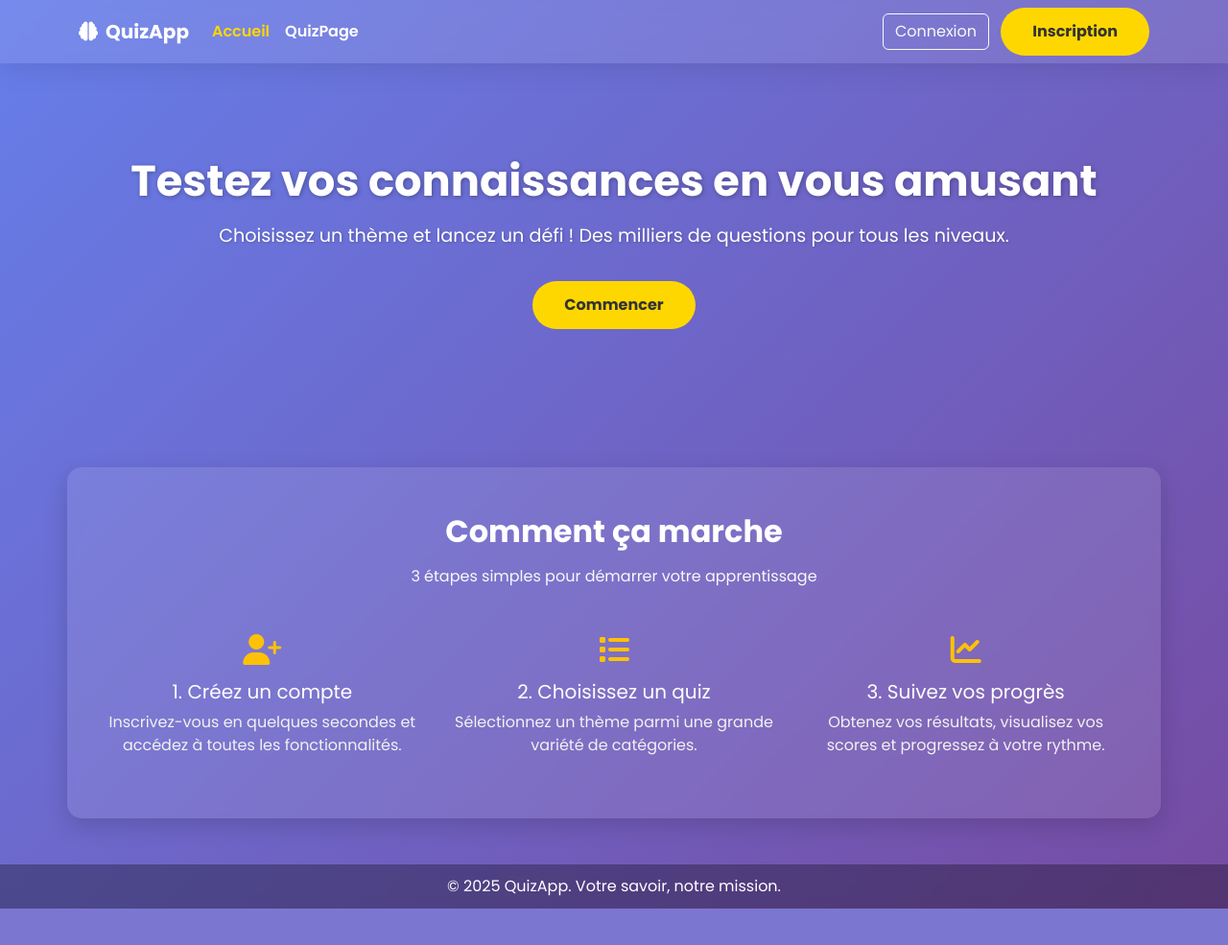
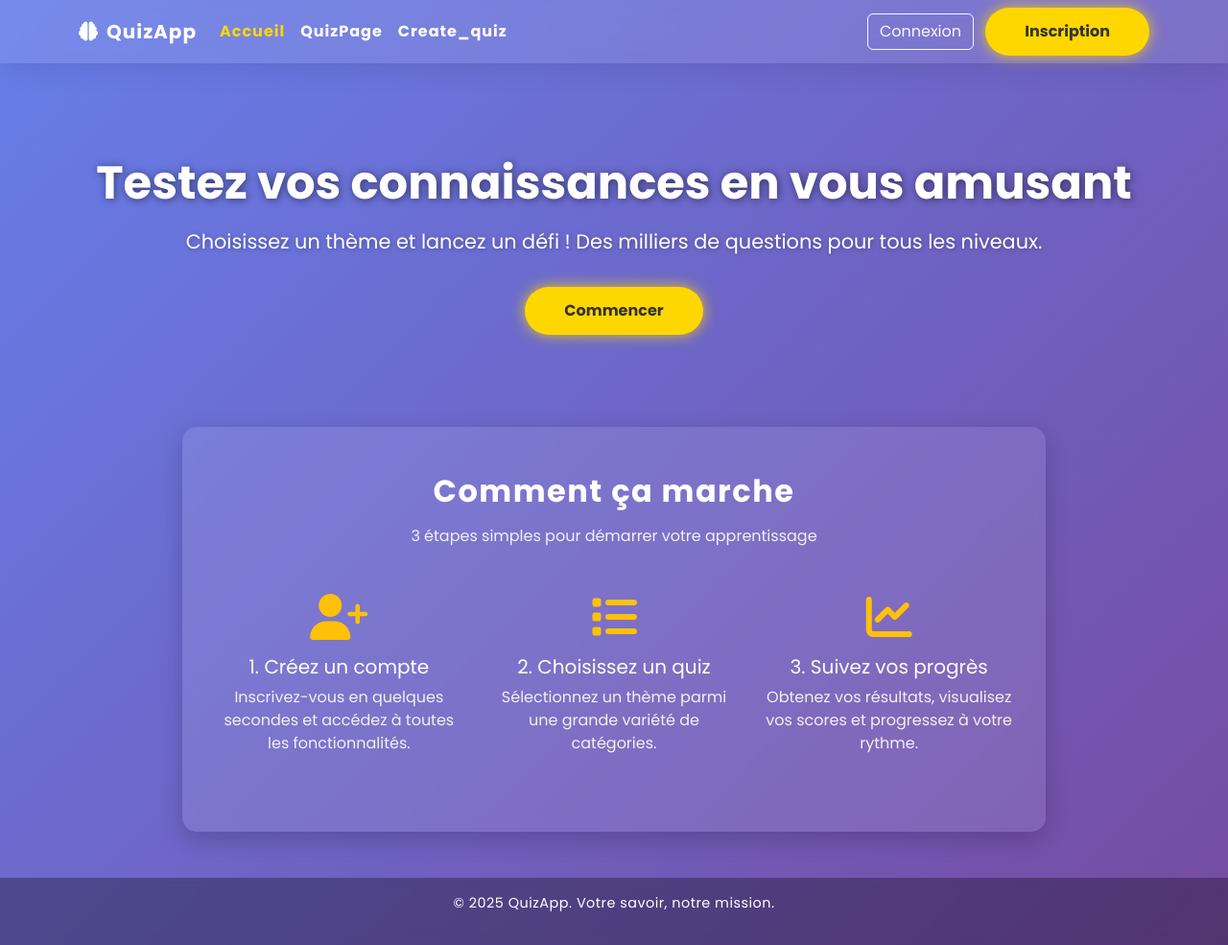
Before and after one commit to Hanae123458/djangoQuizProject, a Django app: page / in a window 1280 px wide. Shown: the whole page at 96% size. Before the commit the page ends 947 px from the top, so only its background shows below. Run offline with Django 5.2, Linux system fonts and the light colour scheme.

Commit message:
creer un quiz par l'user

```diff
--- a/quizApp/forms.py
+++ b/quizApp/forms.py
@@ -1,6 +1,7 @@
 from django import forms
 from .models import Categorie
 from .models import Participant
+from .models import Quiz
 from django.contrib.auth import get_user_model
 from django.contrib.auth.forms import UserCreationForm
 
@@ -22,3 +23,8 @@ class QuizCategoryForm(forms.Form):
         empty_label="Sélectionnez une catégorie",
         widget=forms.Select(attrs={'categorie': 'form-control'})
     )
+
+class QuizForm(forms.ModelForm):
+    class Meta:
+        model = Quiz
+        fields = ['title', 'description', 'type_quiz']
--- a/quizApp/templates/home.html
+++ b/quizApp/templates/home.html
@@ -3,7 +3,7 @@
 <html lang="fr">
 <head>
   <meta charset="UTF-8" />
-  <meta name="viewport" content="width=device-width, initial-scale=1.0" />
+  <meta name="viewport" content="width=device-width, initial-scale=1" />
   <title>QuizApp | Testez vos connaissances</title>
   <link href="https://cdn.jsdelivr.net/npm/bootstrap@5.3.5/dist/css/bootstrap.min.css" rel="stylesheet" />
   <link rel="stylesheet" href="https://cdnjs.cloudflare.com/ajax/libs/font-awesome/6.5.0/css/all.min.css" />
@@ -14,91 +14,174 @@
       font-family: 'Poppins', sans-serif;
       color: #fff;
       margin: 0;
+      min-height: 100vh;
+      display: flex;
+      flex-direction: column;
     }
-
     .navbar {
       background-color: rgba(255, 255, 255, 0.1) !important;
       backdrop-filter: blur(10px);
       box-shadow: 0 4px 30px rgba(0, 0, 0, 0.1);
     }
-
     .navbar-brand, .nav-link {
       color: #fff !important;
-      font-weight: 600;
+      font-weight: 700;
+      letter-spacing: 1px;
+      transition: color 0.3s ease;
     }
-
     .nav-link:hover, .nav-link.active {
       color: #ffd700 !important;
     }
-
     .hero {
-      padding: 6rem 0;
+      padding: 6rem 1rem 3rem;
       text-align: center;
+      position: relative;
+      z-index: 1;
     }
-
     .hero h1 {
-      font-size: 2.8rem;
+      font-size: 3rem;
       font-weight: 700;
       margin-bottom: 1rem;
+      text-shadow: 1px 1px 8px rgba(0,0,0,0.5);
+      animation: fadeInDown 1s ease forwards;
+    }
+    .hero p {
+      font-size: 1.3rem;
+      margin-bottom: 2rem;
       text-shadow: 1px 1px 5px rgba(0,0,0,0.3);
+      animation: fadeInUp 1s ease forwards;
     }
-
-    .hero p {
-      font-size: 1.2rem;
-      margin-bottom: 2rem;
-      text-shadow: 1px 1px 3px rgba(0,0,0,0.2);
-    }
-
     .btn-main {
       background: #ffd700;
       color: #333;
-      font-weight: bold;
+      font-weight: 700;
       border-radius: 30px;
-      padding: 0.75rem 2rem;
+      padding: 0.75rem 2.5rem;
       transition: all 0.3s ease;
+      box-shadow: 0 4px 15px rgba(255, 215, 0, 0.6);
+      animation: pulse 2.5s infinite;
     }
-
     .btn-main:hover {
       background: #fff;
       color: #764ba2;
-      transform: scale(1.05);
+      transform: scale(1.1);
+      box-shadow: 0 6px 20px rgba(255, 215, 0, 0.9);
     }
-
+    @keyframes pulse {
+      0%, 100% { box-shadow: 0 0 10px rgba(255, 215, 0, 0.6); }
+      50% { box-shadow: 0 0 20px rgba(255, 215, 0, 1); }
+    }
+    @keyframes fadeInDown {
+      from { opacity: 0; transform: translateY(-30px); }
+      to { opacity: 1; transform: translateY(0); }
+    }
+    @keyframes fadeInUp {
+      from { opacity: 0; transform: translateY(30px); }
+      to { opacity: 1; transform: translateY(0); }
+    }
     .section-bg {
       background: rgba(255, 255, 255, 0.1);
       border-radius: 15px;
       backdrop-filter: blur(6px);
-      -webkit-backdrop-filter: blur(6px);
-      box-shadow: 0 8px 24px rgba(0, 0, 0, 0.15);
       padding: 3rem 2rem;
       margin: 3rem auto;
+      max-width: 900px;
+      box-shadow: 0 8px 24px rgba(0, 0, 0, 0.2);
     }
-
     .section-bg h2 {
       color: #fff;
       font-weight: 700;
       margin-bottom: 1rem;
+      text-align: center;
+      letter-spacing: 1.5px;
     }
-
     .section-bg p {
       color: #f1f1f1;
+      text-align: center;
+      margin-bottom: 2rem;
     }
-
+    /* Quiz Live Section */
+    .quiz-live {
+      background: rgba(0, 0, 0, 0.25);
+      border-radius: 15px;
+      padding: 2rem;
+      margin: 2rem auto;
+      max-width: 700px;
+      box-shadow: 0 0 15px #ffd700;
+      text-align: center;
+    }
+    .quiz-live h3 {
+      font-weight: 700;
+      margin-bottom: 1rem;
+      color: #ffd700;
+      text-shadow: 0 0 8px #ffd700;
+    }
+    .progress {
+      height: 20px;
+      background-color: rgba(255, 255, 255, 0.2);
+      border-radius: 10px;
+      overflow: hidden;
+      margin-bottom: 1rem;
+      box-shadow: inset 0 1px 3px rgba(0,0,0,0.2);
+    }
+    .progress-bar {
+      background: linear-gradient(90deg, #ffd700, #ffec70);
+      transition: width 0.4s ease;
+    }
+    .score {
+      font-size: 1.5rem;
+      font-weight: 700;
+      margin-top: 0.5rem;
+      color: #fff;
+      text-shadow: 1px 1px 3px #000;
+    }
+    /* Top Scores */
+    .top-scores {
+      background: rgba(255, 255, 255, 0.1);
+      border-radius: 15px;
+      max-width: 700px;
+      margin: 3rem auto;
+      padding: 2rem;
+      box-shadow: 0 0 15px #764ba2;
+    }
+    .top-scores h4 {
+      color: #ffd700;
+      font-weight: 700;
+      margin-bottom: 1rem;
+      text-align: center;
+    }
+    .top-scores ul {
+      list-style: none;
+      padding: 0;
+      color: #fff;
+      font-weight: 600;
+    }
+    .top-scores ul li {
+      padding: 0.5rem 0;
+      border-bottom: 1px solid rgba(255, 215, 0, 0.3);
+      display: flex;
+      justify-content: space-between;
+    }
+    /* Footer */
     footer {
       background-color: rgba(0, 0, 0, 0.3);
       backdrop-filter: blur(5px);
       color: white;
       text-align: center;
-      padding: 0.7rem 0;
+      padding: 1rem 0;
+      margin-top: auto;
+      font-size: 0.9rem;
+      letter-spacing: 0.5px;
     }
-
     @media (max-width: 768px) {
       .hero h1 {
         font-size: 2rem;
       }
-
       .hero p {
         font-size: 1rem;
+      }
+      .btn-main {
+        padding: 0.6rem 1.5rem;
       }
     }
   </style>
@@ -108,45 +191,35 @@
 <!-- Navbar -->
 <nav class="navbar navbar-expand-lg navbar-dark sticky-top">
   <div class="container">
-    <a class="navbar-brand fw-bold" href="{% url 'home' %}"><i class="fas fa-brain me-2"></i>QuizApp</a>
+    <a class="navbar-brand fw-bold" href="{% url 'home' %}">
+      <i class="fas fa-brain me-2"></i>QuizApp
+    </a>
     <button class="navbar-toggler" data-bs-toggle="collapse" data-bs-target="#navbarNav">
       <span class="navbar-toggler-icon"></span>
     </button>
     <div class="collapse navbar-collapse" id="navbarNav">
       <ul class="navbar-nav me-auto">
         <li class="nav-item"><a class="nav-link active" href="{% url 'home' %}">Accueil</a></li>
-
-        <li class="nav-item"><a class="nav-link " href="{% url 'quizPage' %}">QuizPage</a></li>
+        <li class="nav-item"><a class="nav-link" href="{% url 'quizPage' %}">QuizPage</a></li>
+        <li class="nav-item"><a class="nav-link" href="{% url 'create_quiz' %}">Create_quiz</a></li>
       </ul>
-
       <div>
         {% if user.is_authenticated %}
-          <div class="d-inline">
-            <form action="{% url 'logout' %}" method="post" class="d-inline">
-              {% csrf_token %}
-              <button type="submit" class="btn btn-outline-light me-2">Déconnexion</button>
-            </form>
-            <a href="{%url 'profile'%}" class="me-2">
-                {% if user.profile_picture %}
-                <img src="{{ user.profile_picture.url }}" alt="Profil" class="rounded-circle" style="width: 40px;
-                height: 40px;
-                object-fit: cover;
-                margin-right: 10px;
-                border: 4px solid purple;">
-                {% else %}
-                    <img src="{% static 'images/default_profile.jpg ' %}" alt="Profil" class="rounded-circle" style="width: 40px;
-                    height: 40px;
-                    object-fit: cover;
-                    margin-right: 10px;
-                    border: 4px solid purple;">
-                  </a>
-                </div>
-              {% endif %}
+          <form action="{% url 'logout' %}" method="post" class="d-inline me-2">
+            {% csrf_token %}
+            <button type="submit" class="btn btn-outline-light">Déconnexion</button>
+          </form>
+          <a href="{% url 'profile' %}">
+            {% if user.profile_picture %}
+              <img src="{{ user.profile_picture.url }}" alt="Profil" class="rounded-circle" style="width:40px; height:40px; object-fit:cover; border:4px solid purple;">
+            {% else %}
+              <img src="{% static 'images/default_profile.jpg' %}" alt="Profil" class="rounded-circle" style="width:40px; height:40px; object-fit:cover; border:4px solid purple;">
+            {% endif %}
+          </a>
         {% else %}
           <a href="{% url 'login' %}" class="btn btn-outline-light me-2">Connexion</a>
           <a href="{% url 'signup' %}" class="btn btn-main">Inscription</a>
         {% endif %}
-
       </div>
     </div>
   </div>
@@ -164,38 +237,71 @@
   </div>
 </section>
 
+
+
 <!-- How it Works -->
 <section class="section-bg container">
   <div class="text-center mb-5">
     <h2>Comment ça marche</h2>
-    <p class="text-light">3 étapes simples pour démarrer votre apprentissage</p>
+    <p>3 étapes simples pour démarrer votre apprentissage</p>
   </div>
   <div class="row g-4 text-center">
     <div class="col-md-4">
-      <i class="fas fa-user-plus fa-2x text-warning mb-3"></i>
+      <i class="fas fa-user-plus fa-3x text-warning mb-3"></i>
       <h5>1. Créez un compte</h5>
       <p>Inscrivez-vous en quelques secondes et accédez à toutes les fonctionnalités.</p>
     </div>
     <div class="col-md-4">
-      <i class="fas fa-list fa-2x text-warning mb-3"></i>
+      <i class="fas fa-list fa-3x text-warning mb-3"></i>
       <h5>2. Choisissez un quiz</h5>
       <p>Sélectionnez un thème parmi une grande variété de catégories.</p>
     </div>
     <div class="col-md-4">
-      <i class="fas fa-chart-line fa-2x text-warning mb-3"></i>
+      <i class="fas fa-chart-line fa-3x text-warning mb-3"></i>
       <h5>3. Suivez vos progrès</h5>
       <p>Obtenez vos résultats, visualisez vos scores et progressez à votre rythme.</p>
     </div>
   </div>
 </section>
 
+
+
 <!-- Footer -->
 <footer>
   <div class="container">
-    <p class="mb-0">© 2025 QuizApp. Votre savoir, notre mission.</p>
+    <p>© 2025 QuizApp. Votre savoir, notre mission.</p>
   </div>
 </footer>
 
 <script src="https://cdn.jsdelivr.net/npm/bootstrap@5.3.5/dist/js/bootstrap.bundle.min.js"></script>
+<script>
+  // Exemple simple de simulation dynamique du quiz live
+  let score = 0;
+  let questionNumber = 0;
+  const totalQuestions = 10;
+  const progressBar = document.getElementById('progressBar');
+  const scoreValue = document.getElementById('scoreValue');
+  const nextQuestionBtn = document.getElementById('nextQuestionBtn');
+
+  nextQuestionBtn.addEventListener('click', () => {
+    if (questionNumber < totalQuestions) {
+      questionNumber++;
+      // Simuler un score aléatoire pour l'exemple
+      score += Math.floor(Math.random() * 10) + 5;
+      if (score > 100) score = 100;
+      // Mise à jour de la barre de progression et score
+      progressBar.style.width = (questionNumber / totalQuestions) * 100 + '%';
+      scoreValue.textContent = score;
+    } else {
+      alert('Quiz terminé ! Votre score final est : ' + score);
+      // Réinitialiser pour un nouveau quiz
+      questionNumber = 0;
+      score = 0;
+      progressBar.style.width = '0%';
+      scoreValue.textContent = score;
+    }
+  });
+</script>
+
 </body>
 </html>
--- a/quizApp/urls.py
+++ b/quizApp/urls.py
@@ -6,5 +6,5 @@ urlpatterns=[
                 path('start/<int:quiz_id>', views.quizCommence.as_view(), name='quizCommence'),
                 path('results/', views.validerReponsesQuiz.as_view() , name='resultatQuiz'),
                 path('choice/', views.quizChoice.as_view(), name='quizPage'),
-
+                path('create_quiz/', views.CreateQuizView.as_view(), name='create_quiz'),
             ]
--- a/quizApp/views.py
+++ b/quizApp/views.py
@@ -8,6 +8,9 @@ from .models import Score
 import datetime
 from django.contrib.auth.mixins import LoginRequiredMixin
 from django.views import View
+from django.http import HttpResponse
+from django.views.generic.edit import FormView
+from .forms import QuizForm
 
 
 User = get_user_model()
@@ -89,8 +92,14 @@ class validerReponsesQuiz(LoginRequiredMixin, View):
                                                     "user_answers":user_answers
                                                     })
 
+class CreateQuizView(LoginRequiredMixin, FormView):
+    template_name = 'create_quiz.html'
+    form_class = QuizForm
 
-
+    def form_valid(self, form):
+        quiz = form.save(commit=False)
+        quiz.save()
+        return HttpResponse('Quiz créé avec succès !')
 
 class profile(LoginRequiredMixin, View):
     def get(self, request):
```
Also changed, not shown: quizApp/templates/create_quiz.html (added, +16 -0 lines), quizApp/migrations/0001_initial.py, quizApp/migrations/0002_categorie_remove_score_type_quiz_and_more.py (deleted), 1 other file.
